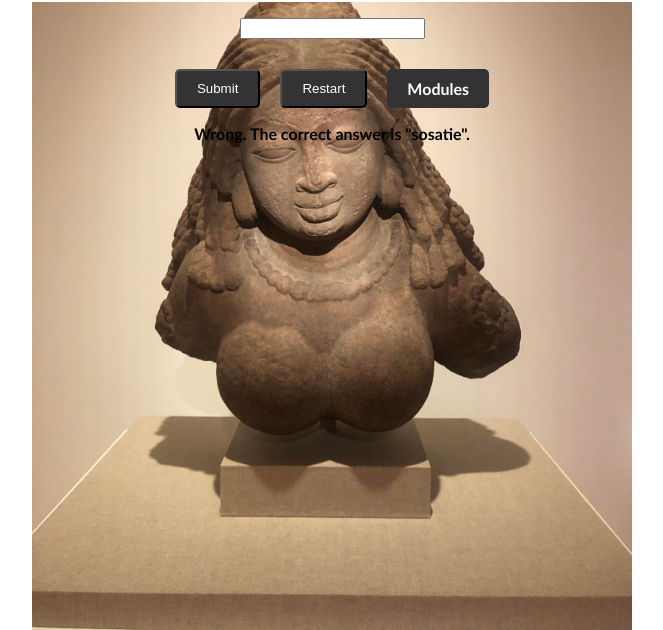
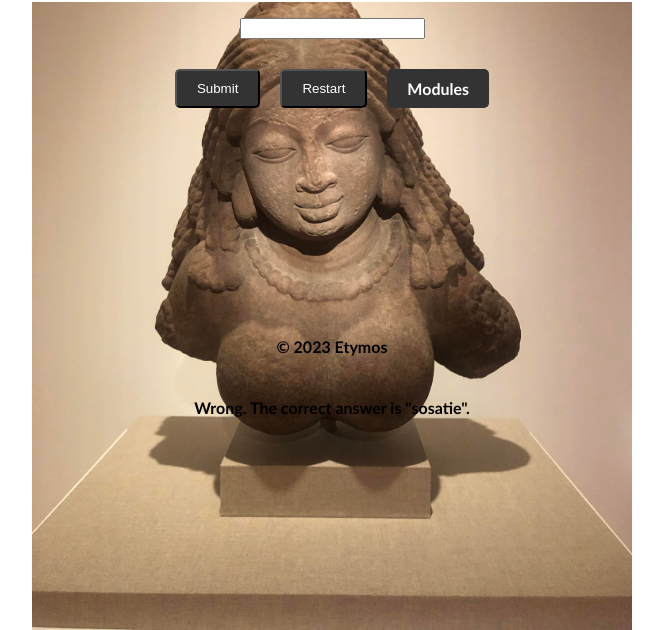
Before and after one commit to ruman-hassan/etymos, a plain HTML site: page cuisines.html in a window 1280 px wide. Shown: the part 170-800 px from the top of the page, without its empty margins (308-971 px from the left). Drawn offline with Linux system fonts and the light colour scheme; no server answers.

Commit message:
Update cuisines.html

```diff
--- a/cuisines.html
+++ b/cuisines.html
@@ -19,6 +19,9 @@
       <a class="act act-afro" href="modules.html">Modules</a>
     </div>
 
+    <footer>
+      <p>&copy; 2023 Etymos</p>
+    </footer>
     <script src="index.js"></script>
   </body>
 </html>
```
